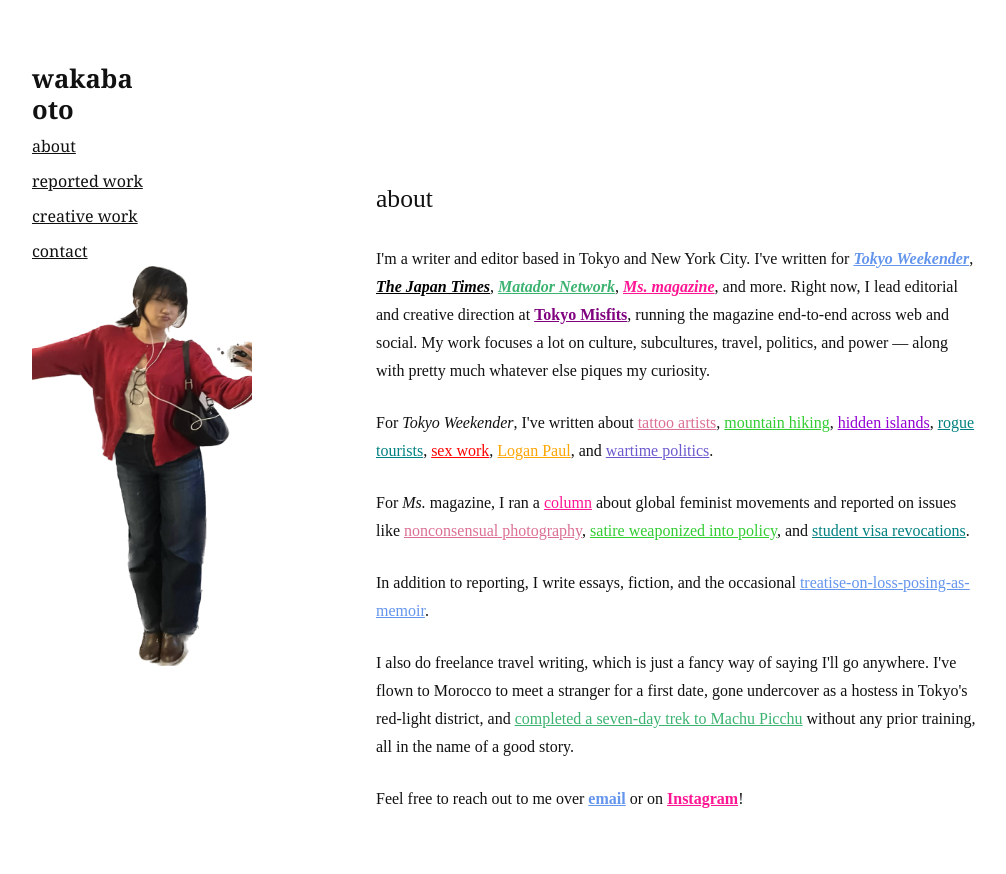
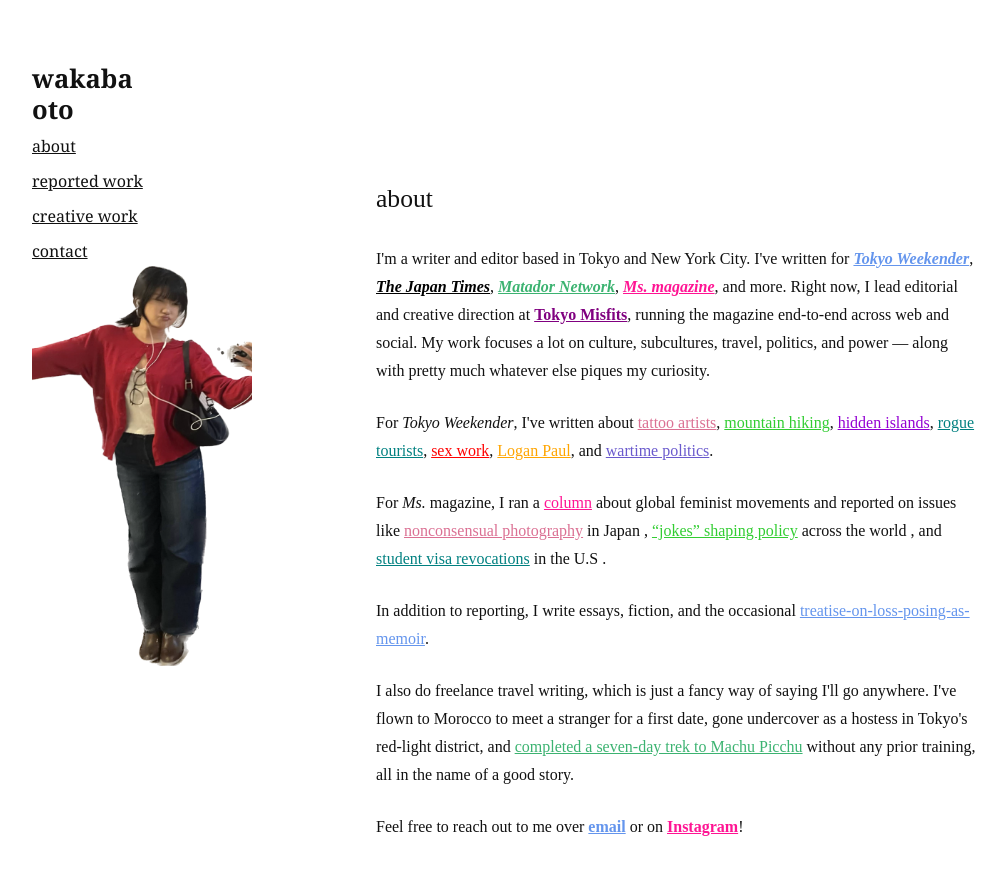
Before and after one commit to wakabss/portfolio-site, a Next.js app: page / in a window 1280 px wide. Shown: the top 874 px of the page, without its empty margins (106-1112 px from the left). Built offline with nearby package versions, Linux system fonts and the light colour scheme.

Commit message:
Update page.tsx

```diff
--- a/app/page.tsx
+++ b/app/page.tsx
@@ -160,21 +160,21 @@ export default function AboutPage() {
             style={{ textDecoration: "underline", color: "palevioletred" }}
           >
             nonconsensual photography
-          </a>
+          </a> in Japan
           ,{" "}
           <a
             href="https://msmagazine.com/2024/11/18/japan-conservative-birthrate-women-fiction-hysterectomy/"
             style={{ textDecoration: "underline", color: "limegreen" }}
           >
-            satire weaponized into policy
-          </a>
+            “jokes” shaping policy
+          </a> across the world
           , and{" "}
           <a
             href="https://msmagazine.com/2025/04/15/usa-international-student-visa-revoked-trump-protest-deported/"
             style={{ textDecoration: "underline", color: "teal" }}
           >
             student visa revocations
-          </a>
+          </a> in the U.S
           .
         </p>
 
```
